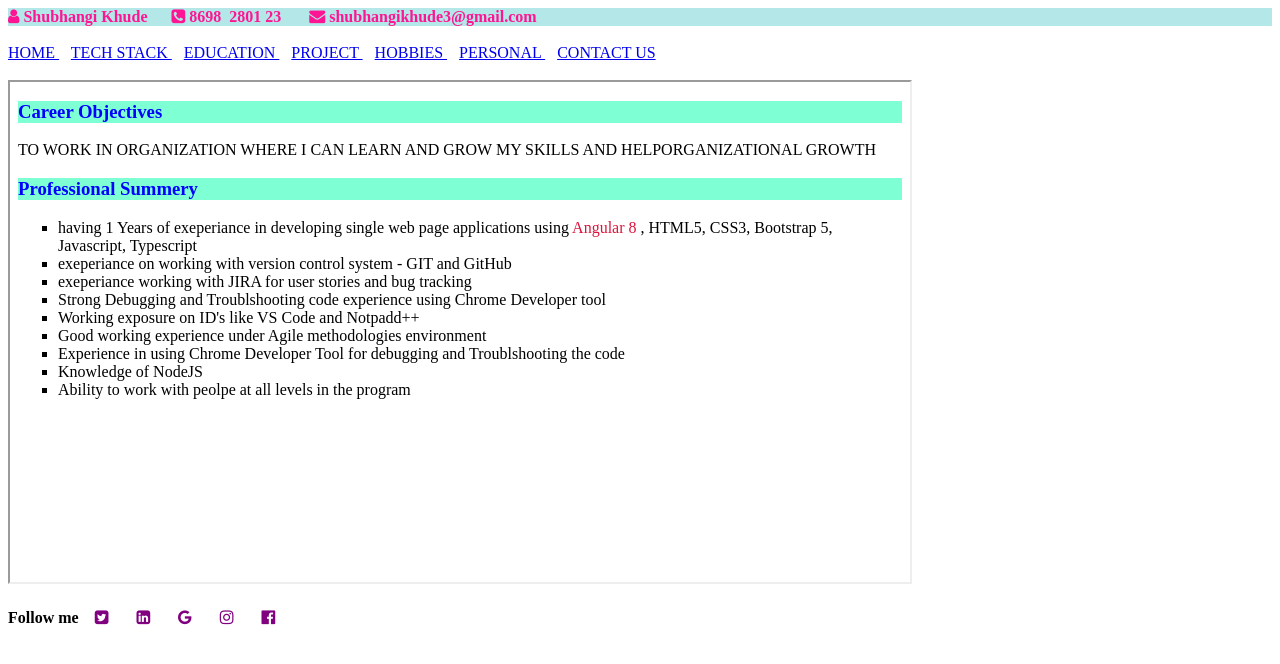
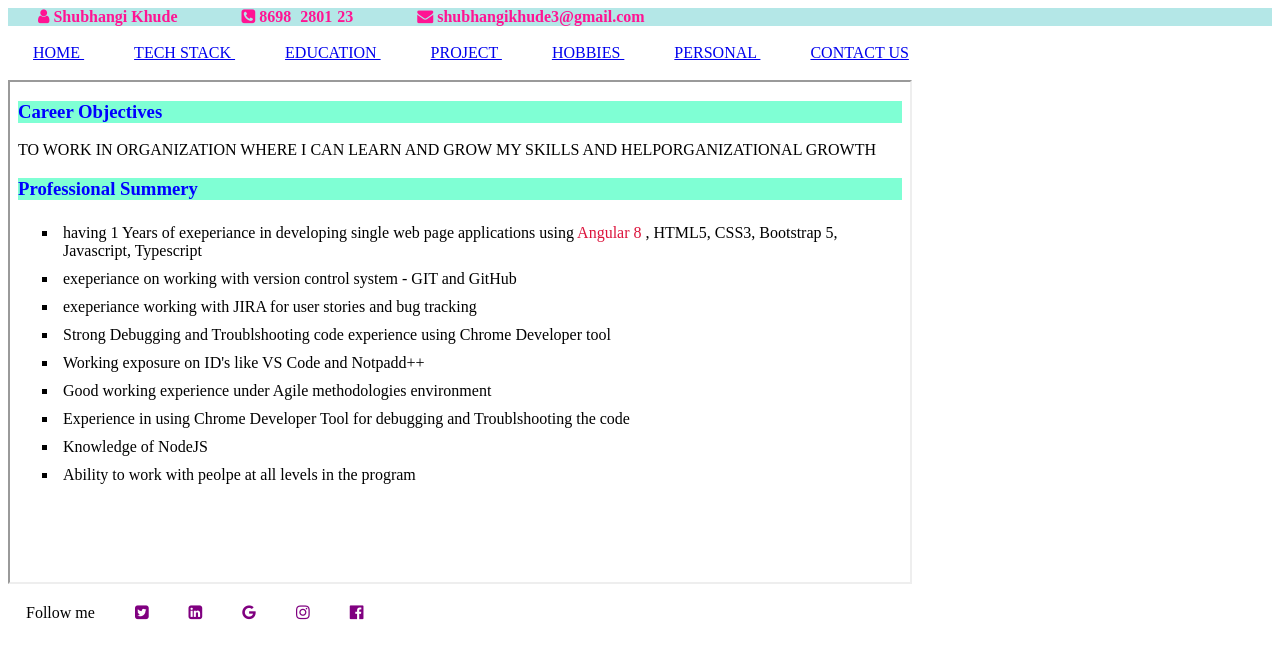
Before and after one commit to ShubhangiKhude/MyProfile, a plain HTML site: page index.html in a window 1280 px wide. Drawn offline with Linux system fonts and the light colour scheme.

Commit message:
Modify index.html page with Update home,  techStak, education and hobbies by using CSS margin and padding.
Modify index.html page with Update home,  techStak, education and hobbies by using CSS margin and padding.

```diff
--- a/home.html
+++ b/home.html
@@ -7,6 +7,10 @@
                 color: blue;
                 background-color:aquamarine;
 
+            }
+
+            li{
+                padding: 5px;
             }
         </style>
     </head>
--- a/index.html
+++ b/index.html
@@ -5,42 +5,86 @@
     <title>Index page</title>
     <link rel="stylesheet" href="https://cdnjs.cloudflare.com/ajax/libs/font-awesome/4.7.0/css/font-awesome.min.css" />
 
-    <!-- <style>
+    <style>
+        .fontAwesomeContacts{
+            /* border: solid 2px red; */
+            padding: 15px;
+            margin: 15px;
+        }
 
-    </style> -->
+        a{
+            padding: 15px;
+            margin: 10px;
+        }
+
+        .myclass{
+            padding: 10px;
+            margin: 8px;
+
+        }
+
+        #unique{
+            padding: 5px;
+        }
+
+    </style>
 </head>
 
 <body>
     <header style="color:deeppink; background-color: rgb(180, 231, 231);">
+        <span class="fontAwesomeContacts">
         <i class="fa fa-user" aria-hidden="true"></i>
-        <b>Shubhangi Khude</b>&nbsp;&nbsp;&nbsp;&nbsp;&nbsp;
+        <b>Shubhangi Khude</b>
+    </span>
+
+    <span class="fontAwesomeContacts">
         <i class="fa fa-phone-square" aria-hidden="true"></i>
-        <b> 8698 &nbsp;2801&nbsp;23 </b>&nbsp;&nbsp;&nbsp;&nbsp;&nbsp;
+        <b> 8698 <span id="unique">2801</span>23 </b>
+    </span>
+
+    <span class="fontAwesomeContacts">
         <i class="fa fa-envelope" aria-hidden="true"></i>
-        <b> shubhangikhude3@gmail.com </b><br />
+        <b> shubhangikhude3@gmail.com </b>
+        </span><br />
     </header><br>
 
-    <a href="home.html" target="myFrame"> HOME </a>&nbsp;&nbsp;
-    <a href="techStak.html" target="myFrame"> TECH STACK </a>&nbsp;&nbsp;
-    <a href="education.html" target="myFrame"> EDUCATION </a>&nbsp;&nbsp;
-    <a href="project.html" target="myFrame"> PROJECT </a>&nbsp;&nbsp;
-    <a href="hobbies.html" target="myFrame"> HOBBIES </a>&nbsp;&nbsp;
-    <a href="personal.html" target="myFrame"> PERSONAL </a>&nbsp;&nbsp;
+    <a href="home.html" target="myFrame"> HOME </a>
+    <a href="techStak.html" target="myFrame"> TECH STACK </a>
+    <a href="education.html" target="myFrame"> EDUCATION </a>
+    <a href="project.html" target="myFrame"> PROJECT </a>
+    <a href="hobbies.html" target="myFrame"> HOBBIES </a>
+    <a href="personal.html" target="myFrame"> PERSONAL </a>
     <a href="contactUs.html" target="myFrame"> CONTACT US</a><br><br>
 
     <iframe height="500px" width="900px" name="myFrame" src="home.html"></iframe>
 
     <footer>
-        <h4>
-            Follow me &nbsp;&nbsp;
-            <i class="fa fa-twitter-square" aria-hidden="true"
-                style="color: purple"></i>&nbsp;&nbsp;&nbsp;&nbsp;&nbsp;&nbsp;
-            <i class="fa fa-linkedin-square" aria-hidden="true"
-                style="color: purple"></i>&nbsp;&nbsp;&nbsp;&nbsp;&nbsp;&nbsp;
-            <i class="fa fa-google" aria-hidden="true" style="color: purple"></i>&nbsp;&nbsp;&nbsp;&nbsp;&nbsp;&nbsp;
-            <i class="fa fa-instagram" aria-hidden="true" style="color: purple"></i>&nbsp;&nbsp;&nbsp;&nbsp;&nbsp;&nbsp;
-            <i class="fa fa-facebook-official" aria-hidden="true" style="color: purple"></i>
-        </h4>
+        <p>
+            <span class="myclass">
+            Follow me</span>
+            <span class="myclass">
+                <i class="fa fa-twitter-square" aria-hidden="true"
+                style="color: purple"></i>
+            </span>
+
+            <span class="myclass">
+                <i class="fa fa-linkedin-square" aria-hidden="true"
+                style="color: purple"></i>
+            </span>
+
+            <span class="myclass">
+                <i class="fa fa-google" aria-hidden="true" style="color: purple"></i>
+            </span>
+
+            <span class="myclass">
+                <i class="fa fa-instagram" aria-hidden="true" style="color: purple"></i>
+            </span>
+
+            <span class="myclass">
+                <i class="fa fa-facebook-official" aria-hidden="true" style="color: purple"></i>
+            </span>
+
+        </p>
     </footer>
 </body>
 
```
Also changed, not shown: education.html (+17 -4 lines), hobbies.html (+6 -0 lines), techStak.html (+3 -1 lines), hobbyImage1.jpeg (added).
